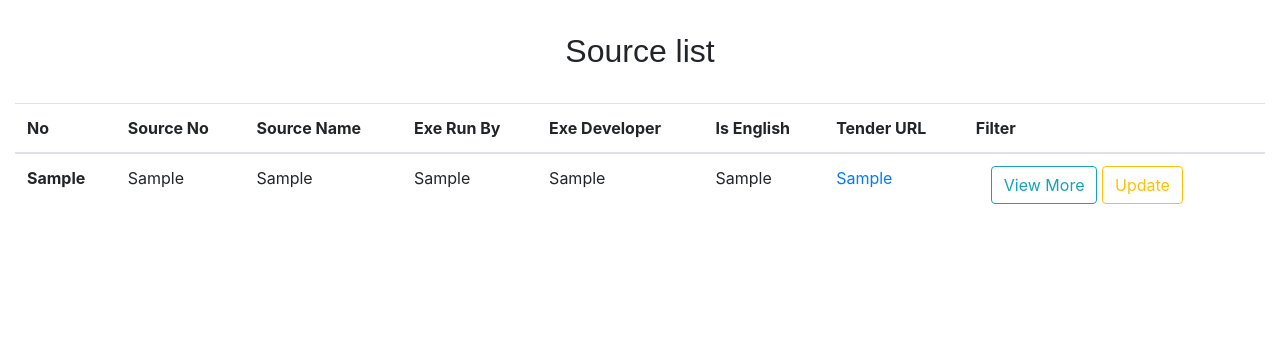
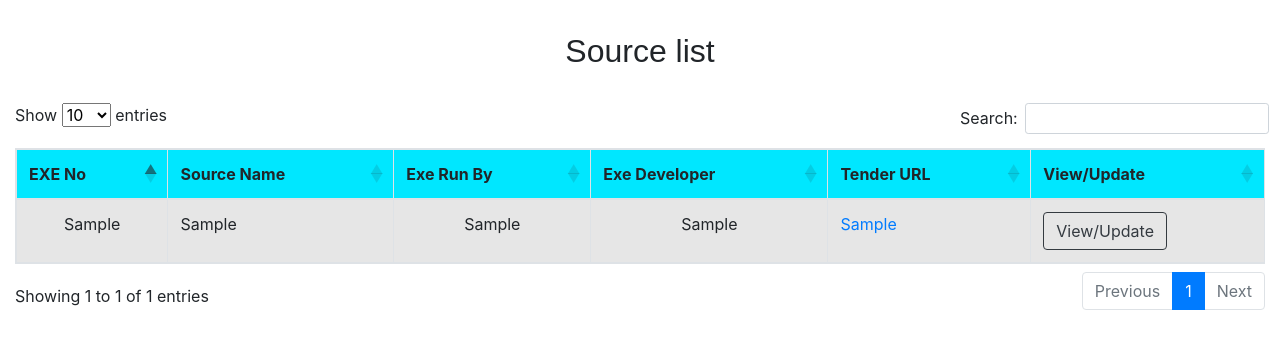
Before and after one commit to Premjogu98/Django-Project--All-Exe-Report, a Django app: template AllExeProject/allexeapp/templates/source_list.html in a window 1280 px wide. Shown: the part 56-405 px from the top of the page. Run offline with Django 3.2, Linux system fonts and the light colour scheme; the template is opened without the code that fills it: most values are stand-ins (such as "Sample title", 1, 10 or a date in 2020); parts of the project's set-up code (start-up, migrations or seed data) failed here and were passed over; some libraries are stand-ins or nearby versions.

Commit message:
01-08-2020 changed

```diff
--- a/AllExeProject/allexeapp/static/css/stylesheet.css
+++ b/AllExeProject/allexeapp/static/css/stylesheet.css
@@ -28,15 +28,22 @@ p{
      border-radius: 0px 58px;
 }
 
-.alert-red {
+.alert-Error {
     padding: 20px;
     background-color: #f44336;
     color: white;
     margin-top: 10px;
   }
-  .alert-green {
+  .alert-Success {
     padding: 20px;
     background-color: #0aeb45;
+    color: black;
+    margin-top: 10px;
+  }
+
+  .alert-Duplicate {
+    padding: 20px;
+    background-color: #fbff00;
     color: black;
     margin-top: 10px;
   }
@@ -55,3 +62,27 @@ p{
   .closebtn:hover {
     color: black;
   }
+#example_filter label{
+  width: 50%;
+}
+#example_filter input{
+  width: 80%;
+}
+tr:nth-of-type(odd){
+  background-color: #00e7ff;
+}
+tr{
+transition: box-shadow .3s;}
+tr:hover{
+  box-shadow: 5px 10px 5px rgb(0 0 0 / 17%);
+
+}
+td:nth-child(3){
+text-align: center;
+}
+td:nth-child(4){
+  text-align: center;
+  }
+td:nth-child(1){
+  text-align: center;
+  }
--- a/AllExeProject/allexeapp/templates/re_use_html_ele.html
+++ b/AllExeProject/allexeapp/templates/re_use_html_ele.html
@@ -9,6 +9,7 @@
     <script src="https://code.jquery.com/jquery-3.2.1.slim.min.js" integrity="sha384-KJ3o2DKtIkvYIK3UENzmM7KCkRr/rE9/Qpg6aAZGJwFDMVNA/GpGFF93hXpG5KkN" crossorigin="anonymous"></script>
     <script src="https://cdnjs.cloudflare.com/ajax/libs/popper.js/1.12.9/umd/popper.min.js" integrity="sha384-ApNbgh9B+Y1QKtv3Rn7W3mgPxhU9K/ScQsAP7hUibX39j7fakFPskvXusvfa0b4Q" crossorigin="anonymous"></script>
     <script src="https://maxcdn.bootstrapcdn.com/bootstrap/4.0.0/js/bootstrap.min.js" integrity="sha384-JZR6Spejh4U02d8jOt6vLEHfe/JQGiRRSQQxSfFWpi1MquVdAyjUar5+76PVCmYl" crossorigin="anonymous"></script>
+
     {% block head %} {% endblock %}
 </head>
 <body>
--- a/AllExeProject/allexeapp/templates/source_list.html
+++ b/AllExeProject/allexeapp/templates/source_list.html
@@ -3,7 +3,15 @@
 {% load static %}
 
 {% block title %} Source List {% endblock %}
+{% block head %}
+<link rel="stylesheet" type="text/css"
+    href="https://cdnjs.cloudflare.com/ajax/libs/twitter-bootstrap/4.1.3/css/bootstrap.css">
+<link rel="stylesheet" type="text/css" href="https://cdn.datatables.net/1.10.21/css/dataTables.bootstrap4.min.css">
+<script src="https://code.jquery.com/jquery-3.5.1.js"></script>
+<script src="https://cdn.datatables.net/1.10.21/js/jquery.dataTables.min.js"></script>
+<script src="https://cdn.datatables.net/1.10.21/js/dataTables.bootstrap4.min.js"></script>
 
+{% endblock %}
 
 {% block body %}
 <div class="container-fluid">
@@ -11,130 +19,42 @@
         <h2 class="source-list-h">Source list</h2>
     </div>
     <div class="table-responsive-sm">
-        <table class="table table-hover">
+        <table id="example" class="table table-striped table-bordered" style="width:100%">
             <thead>
                 <tr>
-                    <th scope="col">No</th>
-                    <th scope="col">Source No</th>
-                    <th scope="col">Source Name</th>
-                    <th scope="col">Exe Run By</th>
-                    <th scope="col">Exe Developer</th>
-                    <th scope="col">Is English</th>
-                    <th scope="col">Tender URL</th>
-                    <th scope="col">Filter</th>
+                    <th>EXE No</th>
+                    <th>Source Name</th>
+                    <th>Exe Run By</th>
+                    <th>Exe Developer</th>
+                    <th>Tender URL</th>
+                    <th>View/Update</th>
                 </tr>
             </thead>
             <tbody>
-                {% for detail in source_data_list %}
+                {% for source_detail in source_data_list %}
                 <tr>
-                    <th scope="row">{{ detail.0 }}</th>
-                    <td>{{ detail.1 }}</td>
-                    <td>{{ detail.2 }}</td>
-                    <td>{{ detail.5 }}</td>
-                    <td>{{ detail.6 }}</td>
-                    <td>{{ detail.8 }}</td>
-                    {% if detail.12|length > 40 %}
-                    <td><a href="{{ detail.12 }}">{{ detail.12|slice:40 }}...</a></td>
+                    <td>{{ source_detail.0 }}</td>
+                    <td>{{ source_detail.1 }}</td>
+                    <td>{{ source_detail.3 }}</td>
+                    <td>{{ source_detail.4 }}</td>
+                    {% if source_detail.2|length > 70 %}
+                    <td><a href="{{ source_detail.2 }}">{{ source_detail.2|slice:70 }}...</a></td>
                     {% else %}
-                    <td><a href="{{ detail.12 }}">{{ detail.12 }}</a></td>
+                    <td><a href="{{ source_detail.2 }}">{{ source_detail.2 }}</a></td>
                     {% endif %}
-                    <td>
-                        <div class="col">
-                            <button type="button" class="btn btn-outline-info">View More</button>
-                            <button type="button" class="btn btn-outline-warning" data-toggle="modal" data-target="#myModal">Update</button>
-                        </div>
-
-                    </td>
+                    <td><button type="button" class="btn btn-outline-dark">View/Update</button></td>
                 </tr>
                 {% endfor %}
             </tbody>
         </table>
     </div>
-    <!-- Modal -->
-    <div class="modal fade" id="myModal" role="dialog">
-        <div class="modal-dialog">
-
-            <!-- Modal content-->
-            <div class="modal-content">
-                <div class="modal-header">
-                    <h4 class="modal-title">Update Source Details</h4>
-                    <button type="button" class="close" data-dismiss="modal">&times;</button>
-                </div>
-                <div class="modal-body">
-                    <div>
-                        <label for="source_no">Source No</label>
-                        <input type="text" name="source_no" class="form-control" id="source_no" placeholder="Src No">
-                    </div>
-                    <div>
-                        <label for="source_name">Source Name</label>
-                        <input type="text" name="source_name" class="form-control" id="source_name" placeholder="Source Name"></div>
-                    <div>
-                        <label for="contry_iso">Country ISO</label>
-                        <select name="contry_iso" class="drop" id="contry_iso">
-                          <option selected="selected" disabled> Select </option>
-                          <option value='MULTIPLE'>MULTIPLE</option>
-                        </select>
-                    </div>
-                    <div>
-                        <label for="avg_tender">AVG</label>
-                        <input type="text" name="avg_tender" class="form-control" id="avg_tender" placeholder="AVG">
-                    </div>
-                    <div>
-                        <label for="exe_run_by">EXE Run By</label>
-                        <select name="exe_run_by" class="drop" id="exe_run_by">
-                            <option selected="selected" disabled> Select </option>
-                            <option value='MULTIPLE'>MULTIPLE</option>
-                        </select>
-                    </div>
-                    <div>
-                        <label for="exe_developer">EXE Devloper</label>
-                        <select name="exe_developer" class="drop" id="exe_developer">
-                            <option selected="selected" disabled> Select </option>
-                            <option value='MULTIPLE'>MULTIPLE</option>
-                        </select>
-                    </div>
-                    <div>
-                        <label for="Devloped_language">Devloped Language</label>
-                        <select name="Devloped_language" class="drop" id="Devloped_language">
-                            <option selected="selected" disabled> Select </option>
-                            <option value="C#">C#.NET</option>
-                            <option value="Python">Python</option>
-                        </select>
-                    </div>
-                    <div>
-                        <label for="is_english">Is English</label>
-                        <select name="is_english" class="drop" id="is_english">
-                            <option selected="selected" disabled> Select </option>
-                            <option value="0">0</option>
-                            <option value="1">1</option>
-                            <option value="2">2</option>
-                        </select>
-                    </div>
-                    <div>
-                        <label for="status">Status</label>
-                        <select name="status" class="drop" id="status">
-                            <option selected="selected" disabled> Select</option>
-                            <option value="1">1</option>
-                            <option value="2">2</option>
-                            <option value="3">3</option>
-                            <option value="4">4</option>
-                        </select>
-                    </div>
-                    <div>
-                        <label for="tender_url">Tender URL</label>
-                        <input type="text" name="tender_url" class="form-control" id="tender_url" placeholder="http://www.tenderurl.com">
-                    </div>
-                </div>
-                <div class="modal-footer">
-                    <button type="button" class="btn btn-default" data-dismiss="modal">Close</button>
-                    <button type="button" class="btn btn-outline-success">Update</button>
-                </div>
-            </div>
-
-        </div>
-    </div>
 </div>
-
 {% endblock %}
 
-{% block script %} {% endblock %}
+{% block script %}
+<script>
+    $(document).ready(function () {
+        $('#example').DataTable();
+    });
+</script>
+{% endblock %}
```
Also changed, not shown: AllExeProject/allexeapp/templates/Add_source.html (+14 -2 lines), AllExeProject/allexeapp/views.py (+35 -17 lines).
